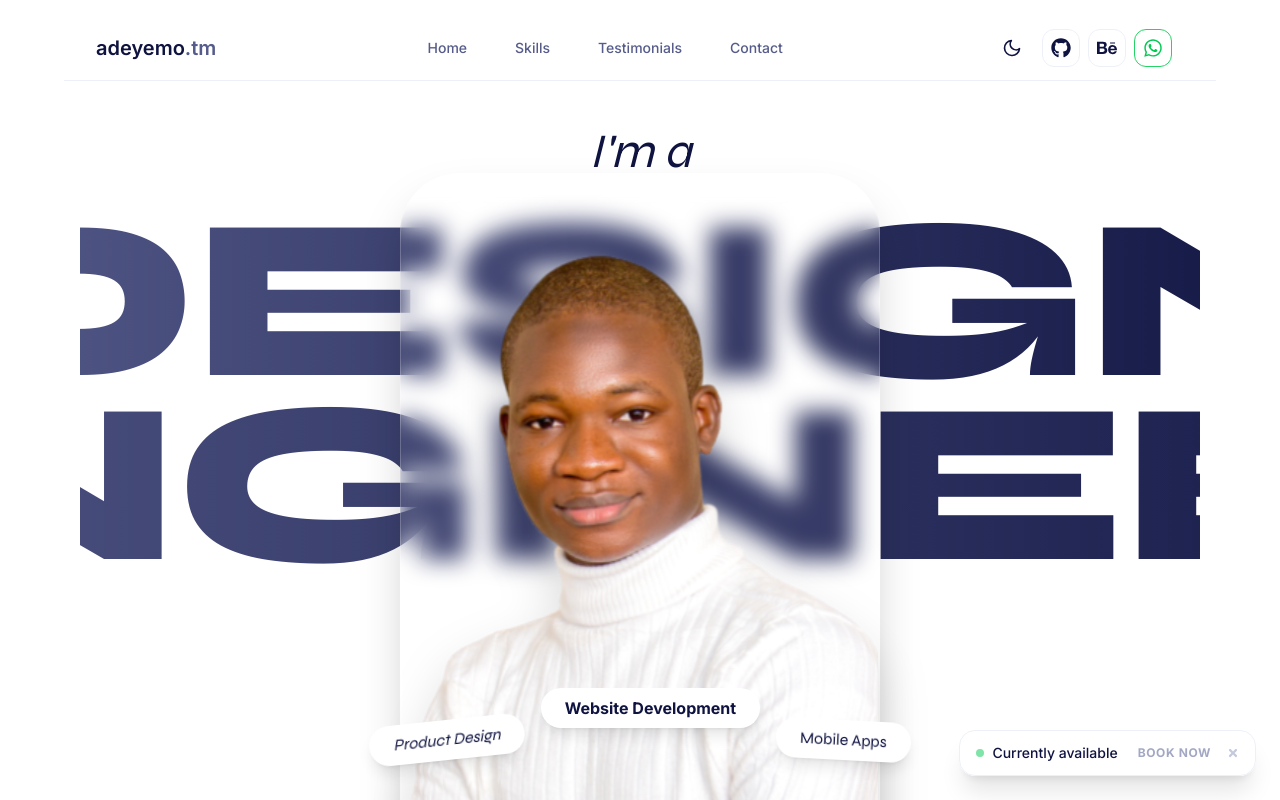
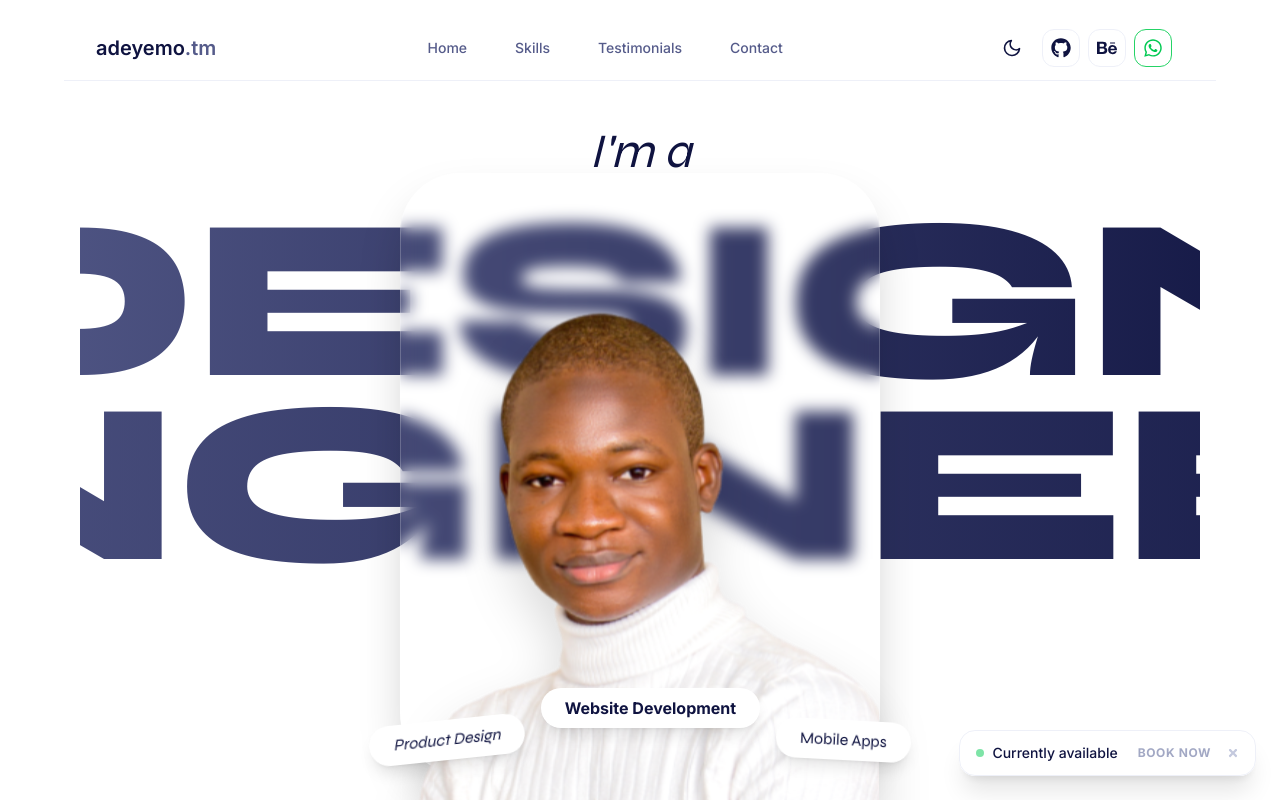
Before and after one commit to adeyemo-taiwo-m/atm, a Next.js app: page / in a window 1280 px wide. Shown: the top 800 px of the page. Built offline with nearby package versions, Linux system fonts and the light colour scheme.

Commit message:
updated the hero image

```diff
--- a/src/sections/Hero/Hero.jsx
+++ b/src/sections/Hero/Hero.jsx
@@ -47,7 +47,7 @@ export default function Hero() {
           initial={{ opacity: 0, y: 100 }}
           animate={{ opacity: 1, y: 0 }}
           transition={{ duration: 0.8, delay: 0.4 }}
-          className="absolute top-[12%] tab:top-[15%] lap:top-[10%] left-1/2 -translate-x-1/2 z-10 w-[280px] tab:w-[480px] aspect-[4/5] rounded-[40px] tab:rounded-[60px] border border-white/20 bg-white/5 backdrop-blur-md shadow-2xl flex items-end justify-center group"
+          className="absolute top-[12%] tab:top-[15%] lap:top-[10%] left-1/2 -translate-x-1/2 z-10 w-[280px] tab:w-[480px] aspect-[4/5] rounded-[40px] tab:rounded-[60px] border border-white/20 bg-white/5 backdrop-blur-sm shadow-2xl flex items-end justify-center group"
         >
           <img
             src="/profile.svg"
```
Also changed, not shown: public/profile.svg.
